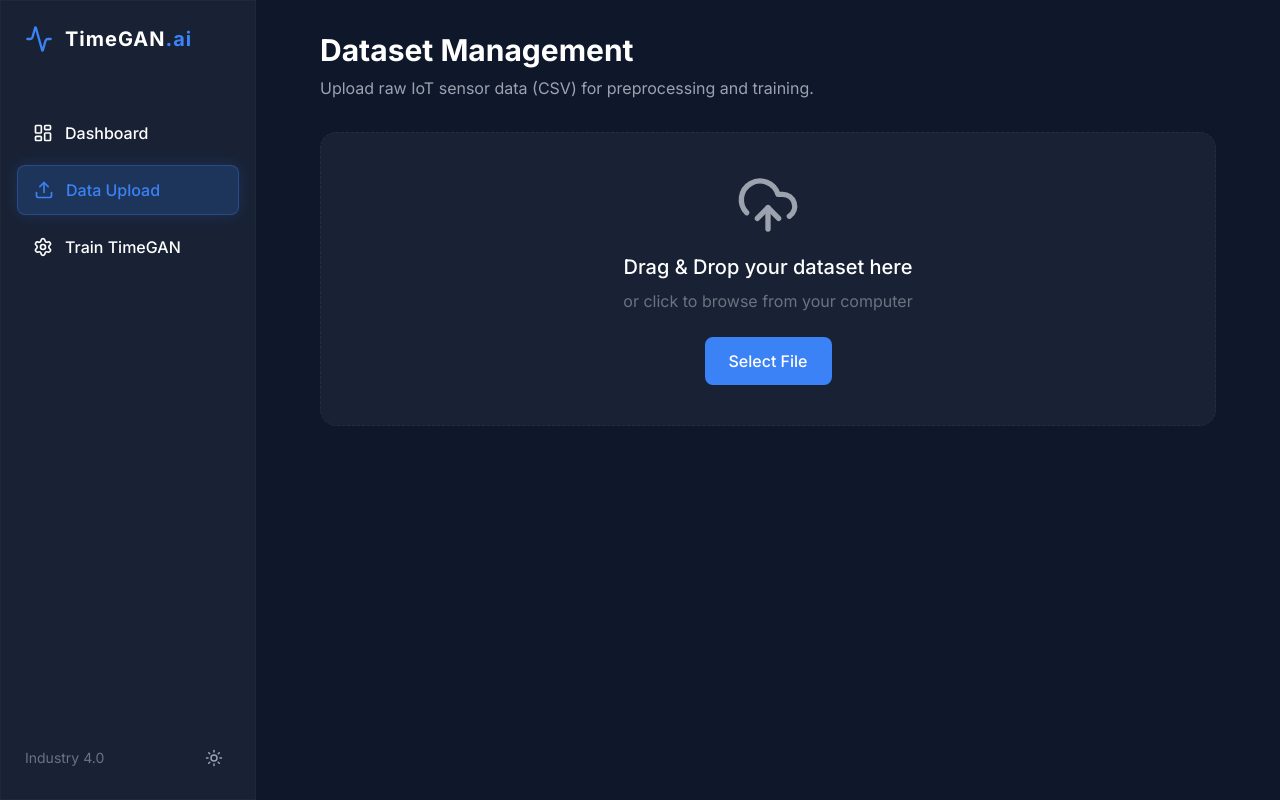
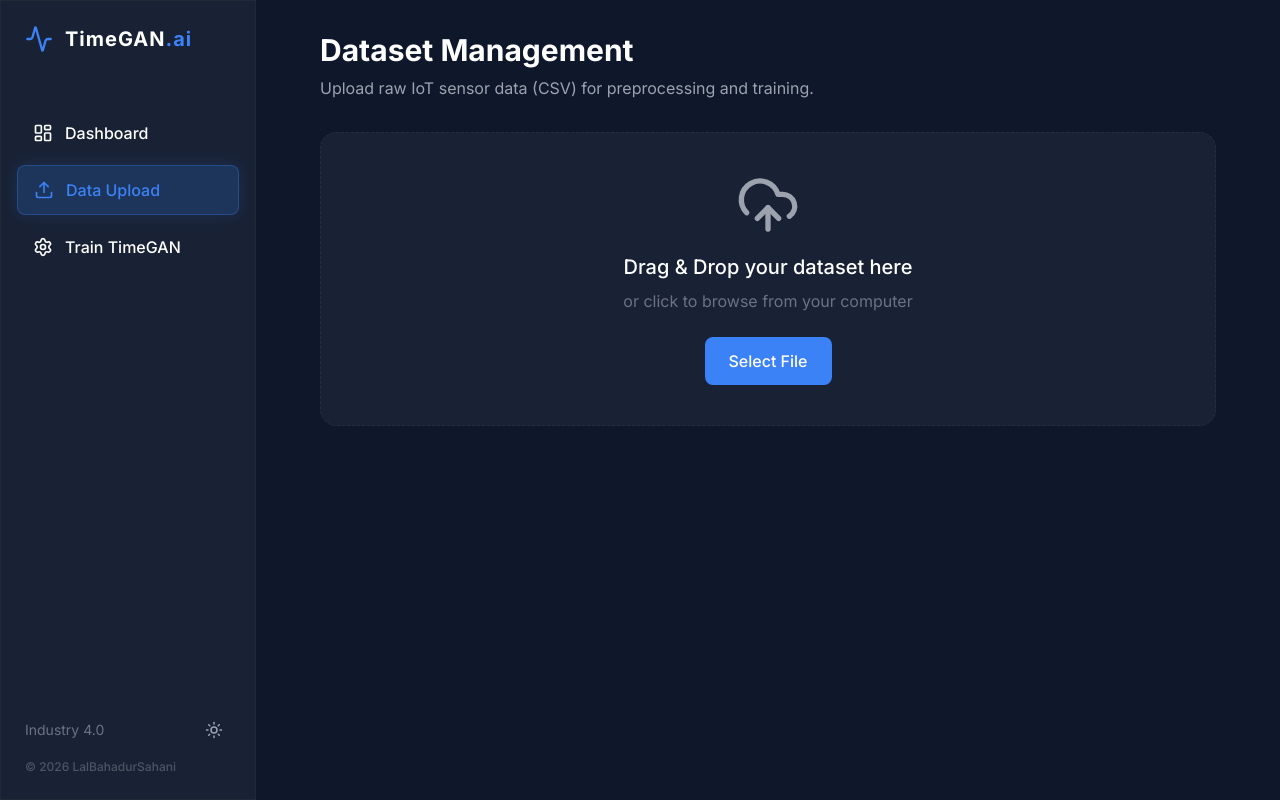
Before and after one commit to 2005bahadursdr/Generate-Synthetic-Time-Series-Data-for-Anomaly-Detection-using-TimeGAN, a React (Vite) app in the folder frontend/: page /upload in a window 1280 px wide. Built offline with nearby package versions, Linux system fonts and the light colour scheme.

Commit message:
Add auto-updating copyright footer with creator name

```diff
--- a/frontend/src/components/Sidebar.jsx
+++ b/frontend/src/components/Sidebar.jsx
@@ -58,11 +58,16 @@ const Sidebar = ({ onNavClick }) => {
         ))}
       </div>
 
-      <div className="p-6 text-sm text-slate-400 dark:text-gray-500 flex items-center justify-between mt-auto">
-        <span>Industry 4.0</span>
-        <button onClick={toggleTheme} className="p-2 rounded-full hover:bg-slate-100 dark:hover:bg-white/10 text-slate-500 dark:text-gray-400 hover:text-slate-900 dark:hover:text-white transition-colors" title="Toggle Theme">
-          {isDark ? <Sun size={18} /> : <Moon size={18} />}
-        </button>
+      <div className="p-6 mt-auto">
+        <div className="flex items-center justify-between text-sm text-slate-400 dark:text-gray-500 mb-3">
+          <span>Industry 4.0</span>
+          <button onClick={toggleTheme} className="p-2 rounded-full hover:bg-slate-100 dark:hover:bg-white/10 text-slate-500 dark:text-gray-400 hover:text-slate-900 dark:hover:text-white transition-colors" title="Toggle Theme">
+            {isDark ? <Sun size={18} /> : <Moon size={18} />}
+          </button>
+        </div>
+        <div className="text-xs text-slate-400/60 dark:text-gray-600 font-medium">
+          &copy; {new Date().getFullYear()} LalBahadurSahani
+        </div>
       </div>
     </div>
   );
```
